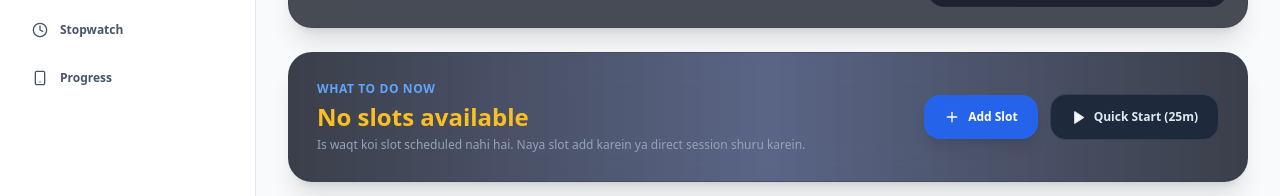
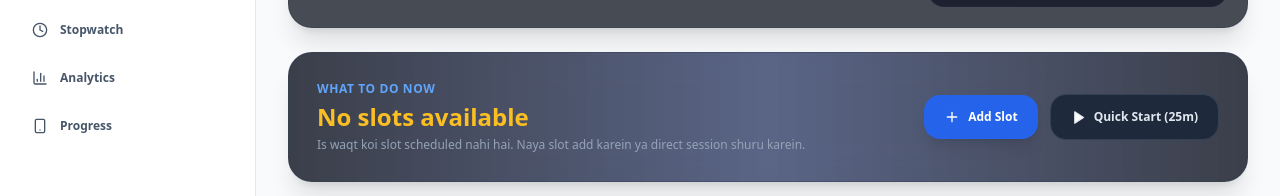
Before and after one commit to HGansari7x/study-dashboard, a React (Vite) app: page / in a window 1280 px wide. Both pictures are taken after a click on the button "Sign in with Google". Shown: the part 310-506 px from the top of the page. Built offline with nearby package versions, Linux system fonts and the light colour scheme; no server answers.

Commit message:
feat: add analytics tab to sidebar and App layout

```diff
--- a/src/App.tsx
+++ b/src/App.tsx
@@ -1,7 +1,7 @@
 import React, { useState, useEffect } from 'react';
 import {
   LayoutDashboard, BookOpen, Calendar,
-  Bot, Timer, Clock, Smartphone, Settings
+  Bot, Timer, Clock, Smartphone, Settings, BarChart3
 } from 'lucide-react';
 
 import Dashboard from './components/Dashboard';
@@ -11,6 +11,7 @@ import Timetable from './components/Timetable';
 import Stopwatch from './components/Stopwatch';
 import AIMentor from './components/AIMentor';
 import Progress from './components/Progress';
+import Analytics from './components/Analytics';
 import SettingsModal from './components/SettingsModal';
 import { StudyProvider } from './components/StudyContext';
 
@@ -162,6 +163,7 @@ function MainApp() {
             { id: 'ai-mentor', label: 'AI Mentor', icon: Bot },
             { id: 'pomodoro', label: 'Pomodoro Timer', icon: Timer },
             { id: 'stopwatch', label: 'Stopwatch', icon: Clock },
+            { id: 'analytics', label: 'Analytics', icon: BarChart3 },
             { id: 'progress', label: 'Progress', icon: Smartphone }
           ].map((item) => {
             const Icon = item.icon;
@@ -203,6 +205,7 @@ function MainApp() {
             />
           )}
           {currentTab === 'stopwatch' && <Stopwatch />}
+          {currentTab === 'analytics' && <Analytics />}
           {currentTab === 'progress' && <Progress />}
         </main>
       </div>
```
